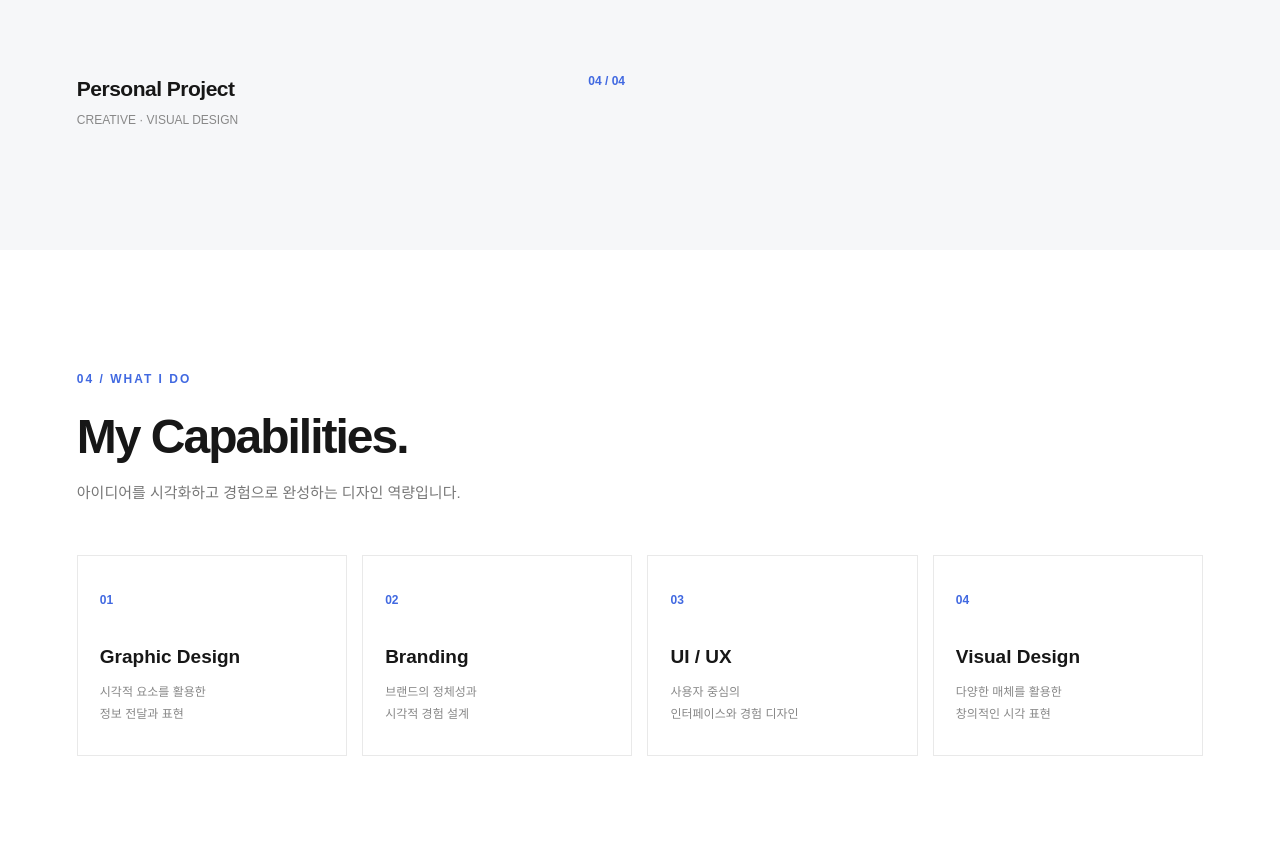
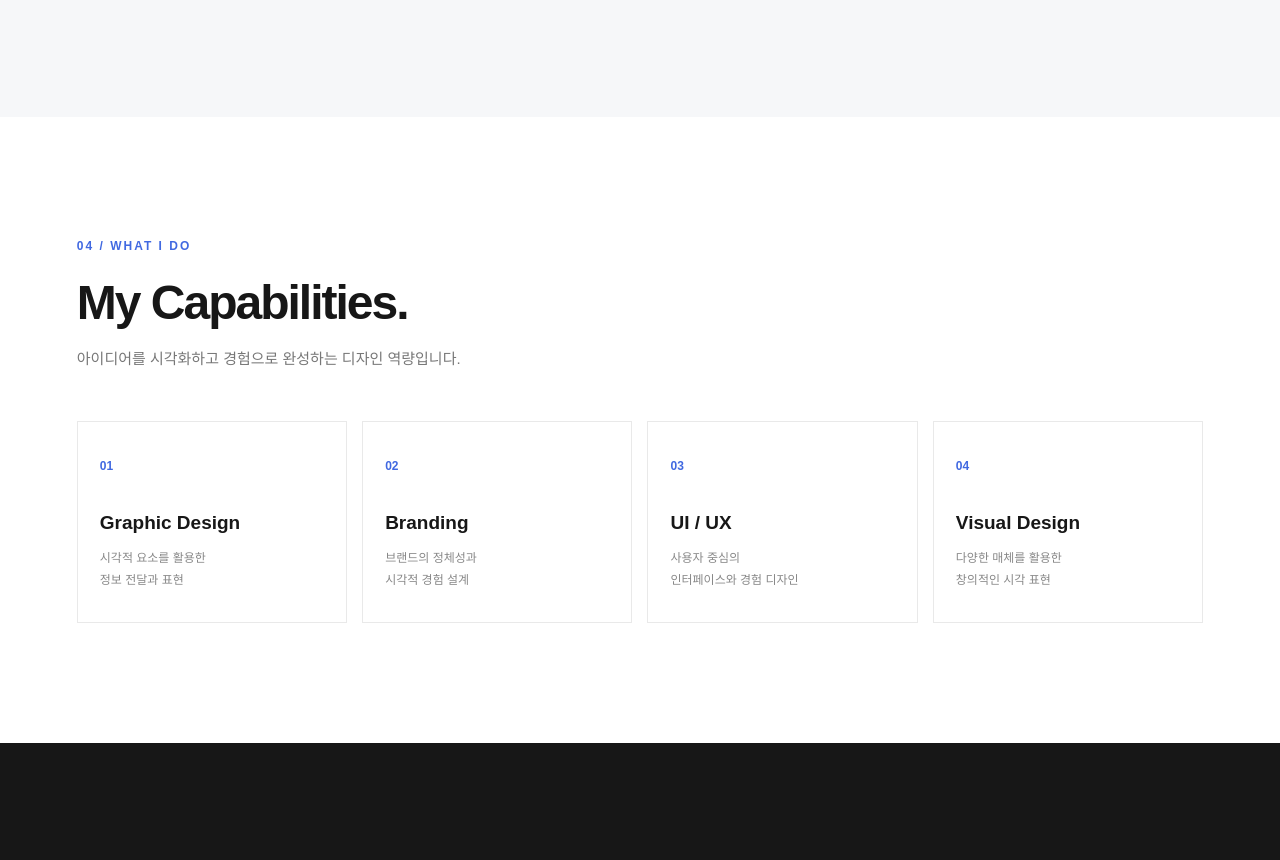
Before and after one commit to gkrtkf1/gkrtkf1.github.io, a plain HTML site: page index.html in a window 1280 px wide. Shown: the part 3497-4357 px from the top of the page. Drawn offline with Linux system fonts and the light colour scheme; a web font is replaced by a local one.

Commit message:
Update index.html

```diff
--- a/index.html
+++ b/index.html
@@ -801,15 +801,6 @@ footer {
     <span class="project-number">04 / 04</span>
   </div>
 </a>
-        <div class="project-info">
-          <div>
-            <h3>Personal Project</h3>
-            <p>CREATIVE · VISUAL DESIGN</p>
-          </div>
-          <span class="project-number">04 / 04</span>
-        </div>
-      </a>
-
     </div>
   </div>
 </section>
```
